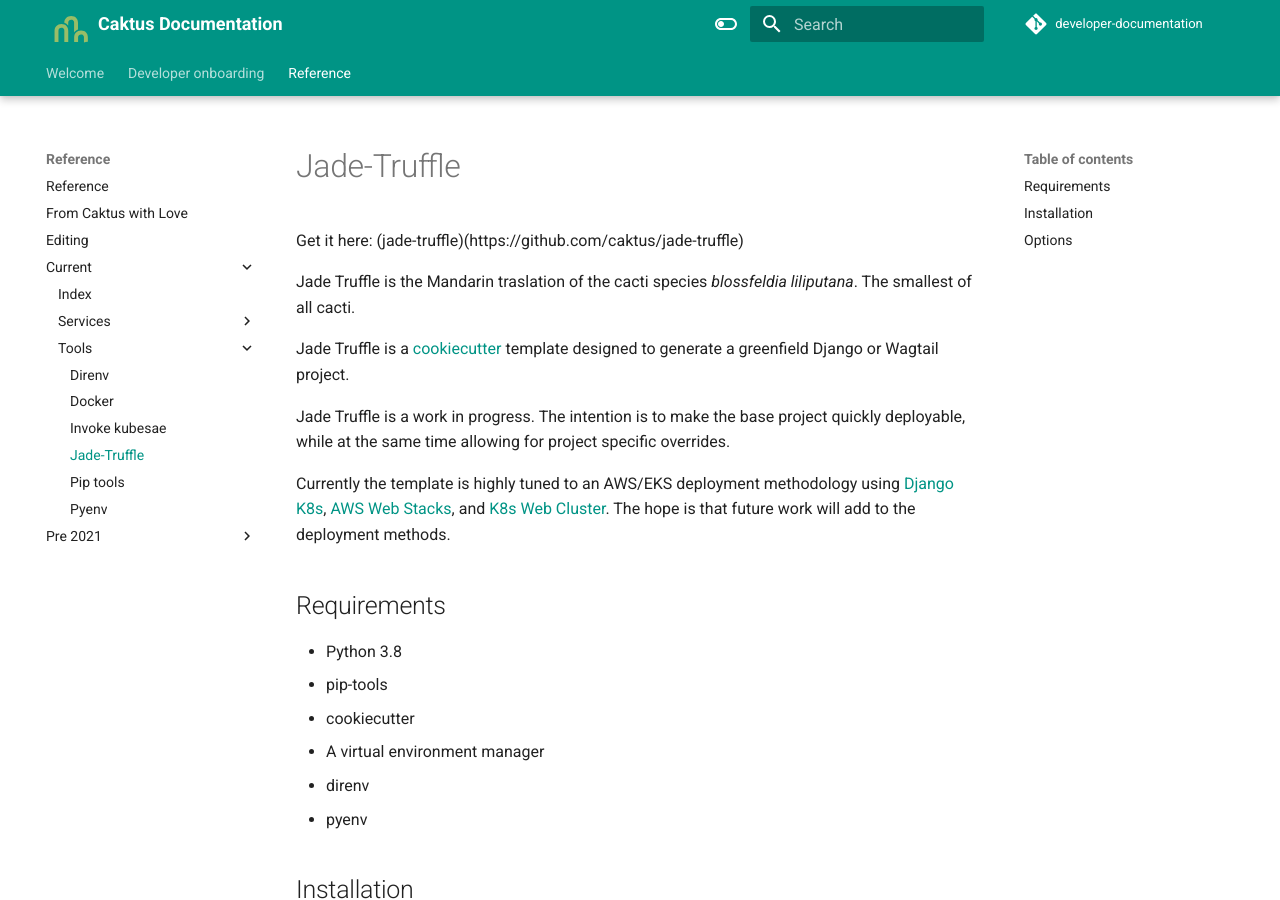
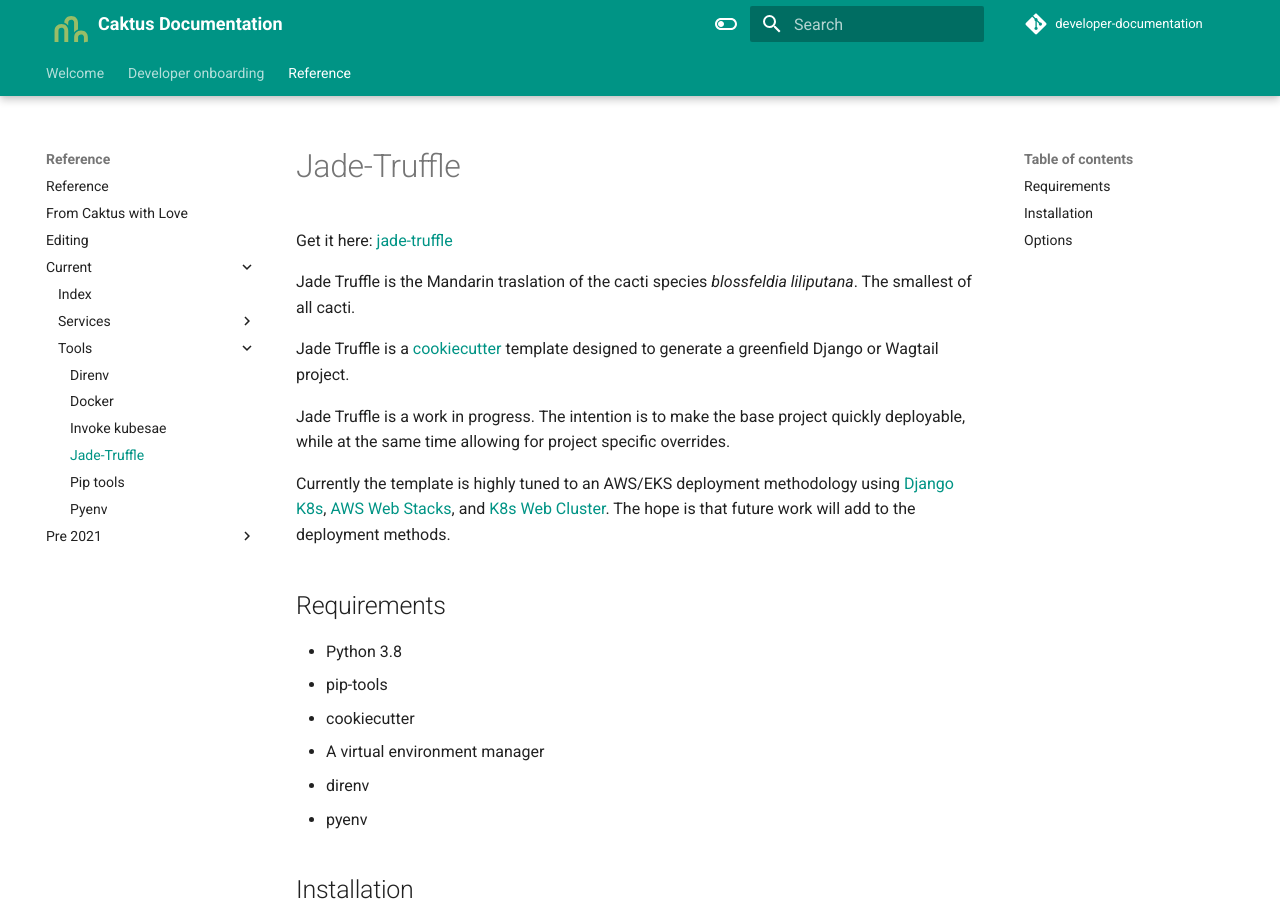
Before and after one commit to caktus/guidebook, an MkDocs documentation site: the page built from docs/reference/current/tools/jade-truffle.md, in a window 1280 px wide and 900 px high. Built offline with MkDocs 1.6.1 and Material for MkDocs 9.7.7, drawn with Linux system fonts in a browser that asks for light colours; comment, search, counter and statistics services are not loaded.

Commit message:
Fix link style

```diff
--- a/docs/reference/current/tools/jade-truffle.md
+++ b/docs/reference/current/tools/jade-truffle.md
@@ -1,6 +1,6 @@
 # Jade-Truffle
 
-Get it here: (jade-truffle)(https://github.com/caktus/jade-truffle)
+Get it here: [jade-truffle](https://github.com/caktus/jade-truffle)
 
 Jade Truffle is the Mandarin traslation of the cacti species
 *blossfeldia liliputana*. The smallest of all cacti.
```
